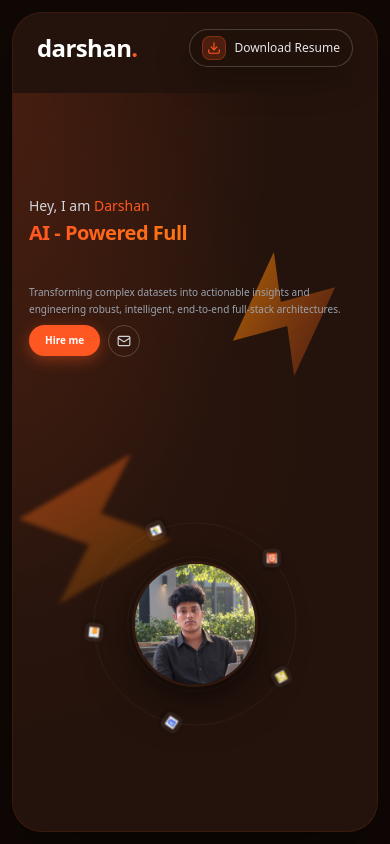
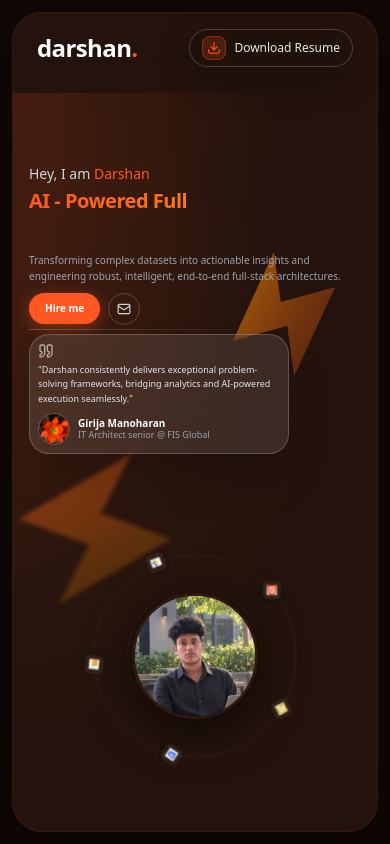
Before and after one commit to Darshan-U-18/Darshan-Portfolio, a React (Vite) app: page / in a window 390 px wide. Built offline with nearby package versions, Linux system fonts and the light colour scheme.

Commit message:
Update Hero section, Favicon, and Mobile responsiveness

```diff
--- a/index.html
+++ b/index.html
@@ -2,7 +2,7 @@
 <html lang="en">
   <head>
     <meta charset="UTF-8" />
-    <link rel="icon" type="image/svg+xml" href="/favicon.ico" />
+    <link rel="icon" type="image/png" href="/favicon.png" />
     <meta name="viewport" content="width=device-width, initial-scale=1.0" />
     <title>Darshan U. - Portfolio</title>
   </head>
--- a/src/components/Hero.jsx
+++ b/src/components/Hero.jsx
@@ -1,6 +1,7 @@
 import React, { useState, useEffect } from 'react';
 import { Mail, Zap, Quote } from 'lucide-react';
 import profileImage from '../assets/profile.jpg';
+import girijaProfile from '../assets/girija-profile.jpg';
 import htmlLogo from '../assets/html.png';
 import cssLogo from '../assets/css.png';
 import pythonLogo from '../assets/python.png';
@@ -107,21 +108,21 @@ export default function Hero({ setActiveTab }) {
             </button>
           </div>
 
-          <div className="w-full max-w-[250px] lg:max-w-sm h-px bg-gradient-to-r from-white/20 to-transparent my-1 hidden sm:block"></div>
+          <div className="w-full max-w-[250px] lg:max-w-sm h-px bg-gradient-to-r from-white/20 to-transparent my-1 sm:my-2"></div>
 
           {/* Glassmorphic Suggestion / Quote Box */}
-          <div className="relative bg-white/10 backdrop-blur-2xl border border-white/20 p-2 sm:p-3 lg:p-4 rounded-[24px] lg:rounded-[32px] max-w-[280px] lg:max-w-sm shadow-2xl hidden sm:block">
+          <div className="relative bg-white/10 backdrop-blur-2xl border border-white/20 p-2 sm:p-3 lg:p-4 rounded-[20px] sm:rounded-[24px] lg:rounded-[32px] max-w-[260px] sm:max-w-[280px] lg:max-w-sm shadow-2xl">
             <Quote size={16} className="text-white/60 mb-1" />
             <p className="text-gray-200 text-[9px] lg:text-xs leading-relaxed mb-1.5 lg:mb-2">
               "Darshan consistently delivers exceptional problem-solving frameworks, bridging analytics and AI-powered execution seamlessly."
             </p>
             <div className="flex items-center gap-2 lg:gap-3">
               <div className="w-8 h-8 lg:w-10 lg:h-10 rounded-full overflow-hidden border border-white/20 shadow-sm shrink-0">
-                <img src={profileImage} alt="Darshan" className="w-full h-full object-cover" />
+                <img src={girijaProfile} alt="Girija" className="w-full h-full object-cover" />
               </div>
               <div>
-                <h4 className="text-[10px] lg:text-xs font-bold text-white leading-tight">Darshan U.</h4>
-                <p className="text-[9px] lg:text-[10px] text-gray-400 leading-tight">Data Analyst</p>
+                <h4 className="text-[10px] lg:text-xs font-bold text-white leading-tight">Girija Manoharan</h4>
+                <p className="text-[9px] lg:text-[10px] text-gray-400 leading-tight">IT Architect senior @ FIS Global</p>
               </div>
             </div>
           </div>
```
Also changed, not shown: public/favicon.png (added), src/assets/girija-profile.jpg (added).
